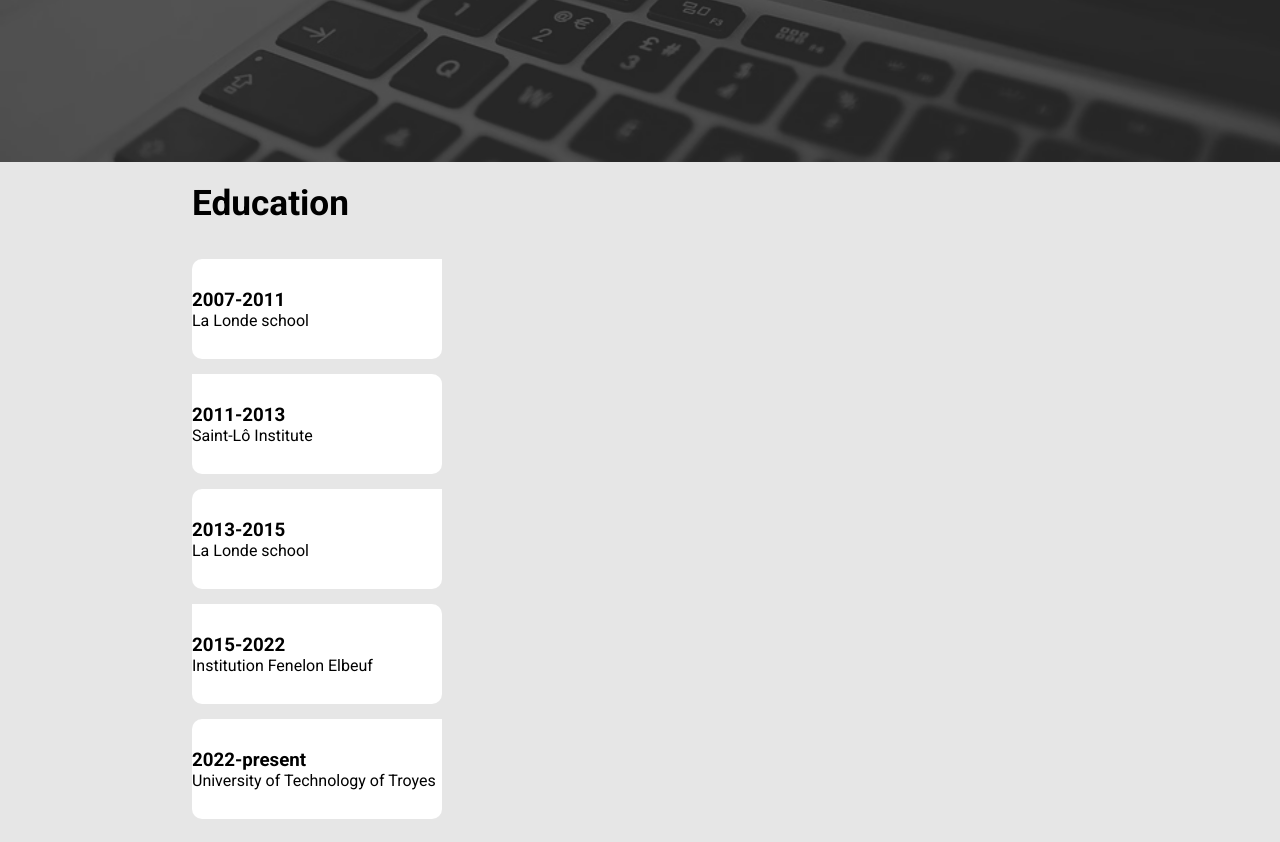
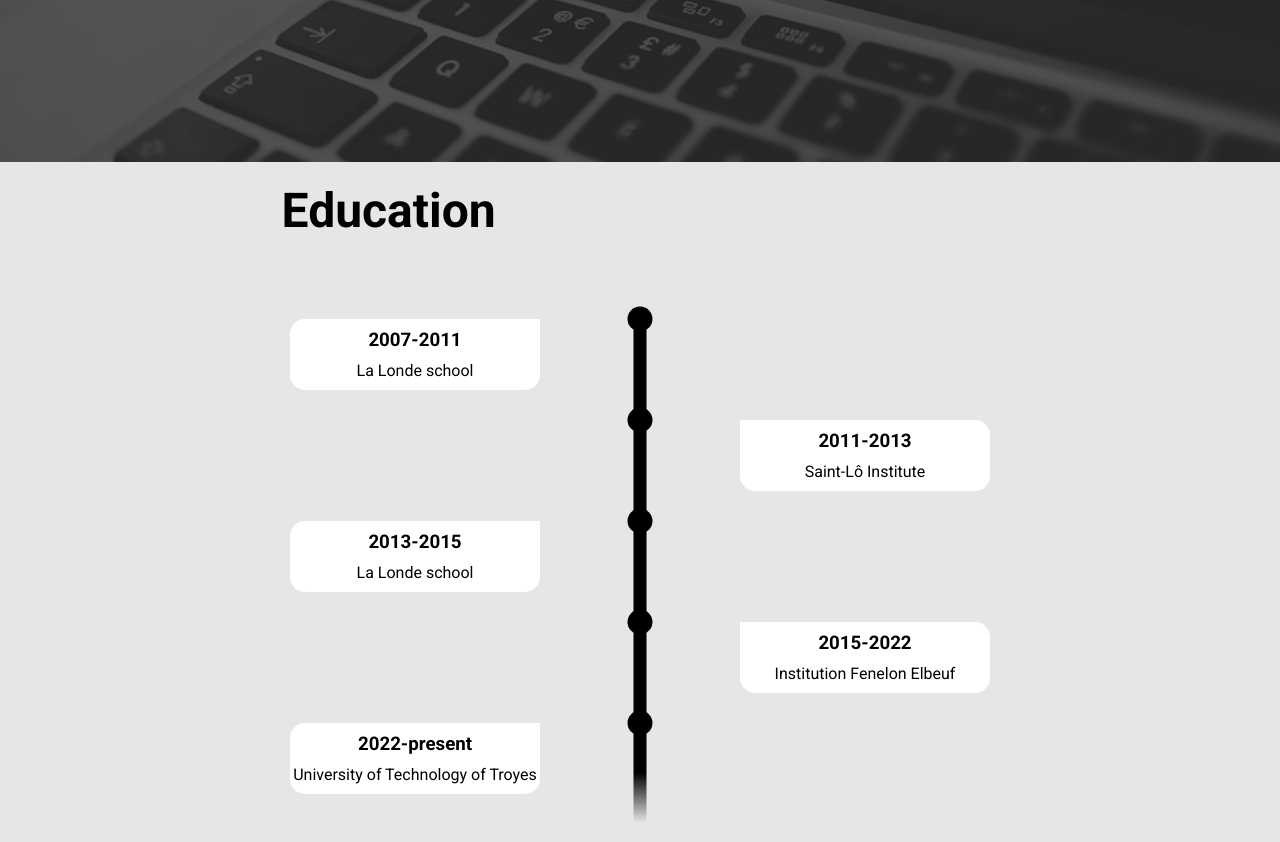
Before and after one commit to Thibault-MGNR/personal-website, a plain HTML site: page index.html in a window 1280 px wide. Shown: the part 638-1480 px from the top of the page. Drawn offline with Linux system fonts and the light colour scheme; a web font is replaced by a local one.

Commit message:
pc timeline

```diff
--- a/styles.css
+++ b/styles.css
@@ -13,7 +13,9 @@ html {
 }
 
 h2 {
-    font-size: 2.2em;
+    font-size: 3em;
+    padding: 20px 0;
+    margin-left: 10%;
 }
 
 .black {
@@ -27,6 +29,10 @@ h2 {
 
 li {
     list-style: none;
+}
+
+.wrapper {
+    height: 100%;
 }
 
 @media (min-width: 600px){
@@ -200,36 +206,84 @@ header h1 {
 
 /* ################ EDUCATION ################ */
 
-#education .wrapper .fade-in-container h2 {
-    padding: 20px 0;
+#education {
+    height: 800px;
+}
+
+#education-list {
+    min-width: 600px;
+    max-width: 700px;
+    margin: 0 auto;
+    margin-top: 5%;
+    display: flex;
+    flex-direction: column;
+    justify-content: center;
+    align-items: center;
 }
 
 #education li {
-    border-radius: 10px;
+    border-radius: 15px;
     width: 250px;
-    height: 100px;
     display: flex;
     flex-direction: column;
-    justify-content: center;
     background: white;
     margin: 15px 0;
 }
 
-#education ul {
-    padding-bottom: 20px;
+#education-list h3 {
+    align-self: center;
+    justify-content: flex-start;
+    padding-top: 10px;
 }
 
-@media (min-width: 600px) {
+#education-list p {
+    margin-top: 10px;
+    padding-bottom: 10px;
+    align-self: center;
+}
+
+@media (min-width: 900px) {
     #education li:nth-child(2n){
         border-top-left-radius: 0px;
+        align-self: flex-end;
     }
 
     #education li:nth-child(2n+1){
         border-top-right-radius: 0px;
+        align-self: flex-start;
+    }
+
+    #education li::before {
+        content: "";
+        position: absolute;
+        width: 13px;
+        height: 100px;
+        right: 50%;
+        left: 50%;
+        transform: translate(-50%, 0%);
+        background: black;
+    }
+
+    #education li:last-child::before {
+        background: linear-gradient(black, black 50%, rgba(0, 0, 0, 0));
+        border-bottom-left-radius: 10%;
+        border-bottom-right-radius: 10%;
+    }
+
+    #education li::after {
+        content: "";
+        position: absolute;
+        width: 25px;
+        height: 25px;
+        right: 50%;
+        left: 50%;
+        transform: translate(-50%, -50%);
+        background: black;
+        border-radius: 100%;
     }
 }
 
-@media (max-width: 600px) {
+@media (max-width: 900px) {
     #education li {
         border-top-right-radius: 0px;
     }
```
